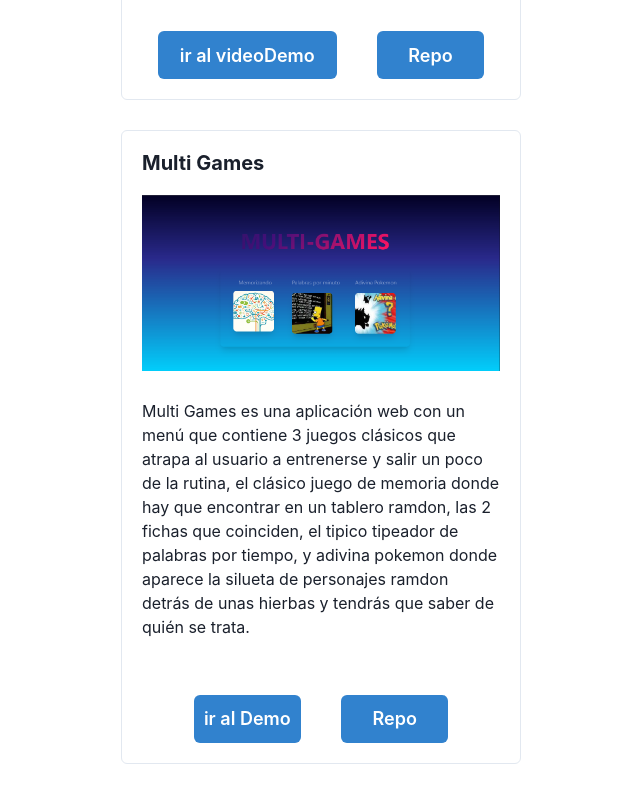
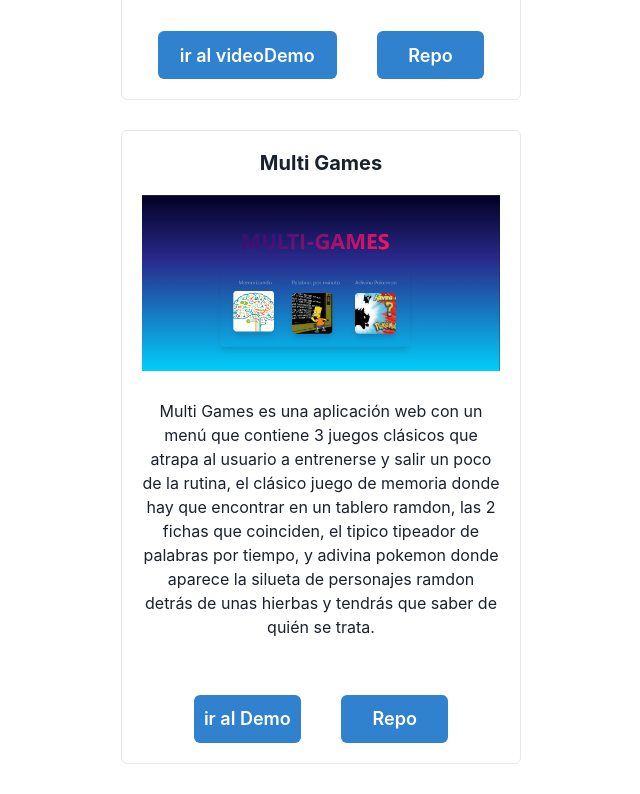
Before and after one commit to gabriel073/Portfolio-FullStack, a React (Create React App) app: page / in a window 1280 px wide. Shown: the part 3100-3894 px from the top of the page, without its empty margins (319-959 px from the left). Built offline with nearby package versions, Linux system fonts and the light colour scheme.

Commit message:
corrigiendo estilos de multi games

```diff
--- a/src/components/Portfolio.jsx
+++ b/src/components/Portfolio.jsx
@@ -109,11 +109,13 @@ function Portfolio() {
                     </Stack>
                 </Stack>
 
-                <Stack className='cards' m='auto' w='400px' direction={{ base: 'row', sm: 'column' }}>
+                <Stack w='400px' direction={{ base: 'row', sm: 'column' }}>
                     <Stack>
                         <Card
                             overflow='hidden'
-                            variant='outline'>
+                            variant='outline'
+                            textAlign='center'
+                        >
                             <Stack>
                                 <CardBody>
                                     <Heading size='md' mb={5}>Multi Games</Heading>
```
